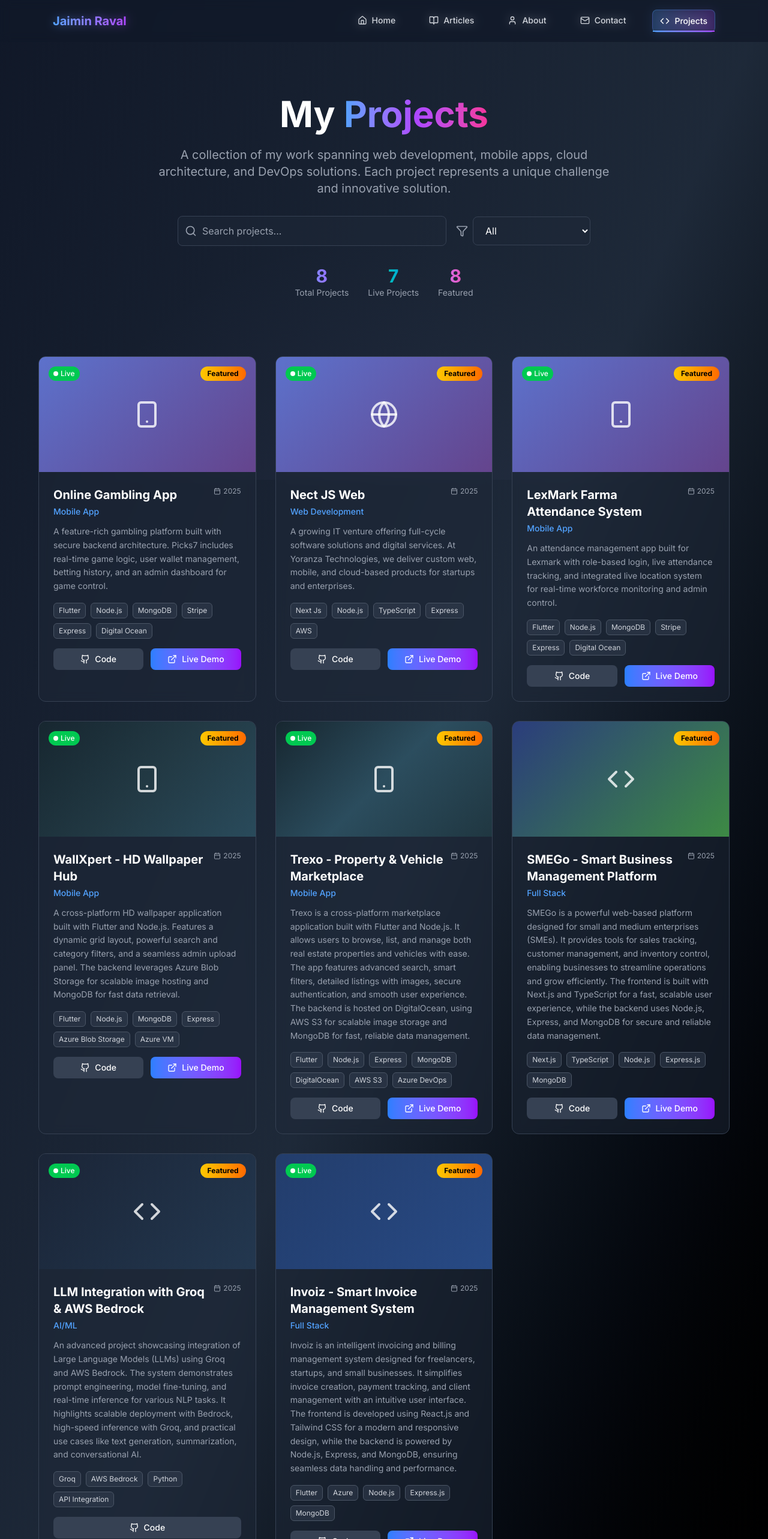
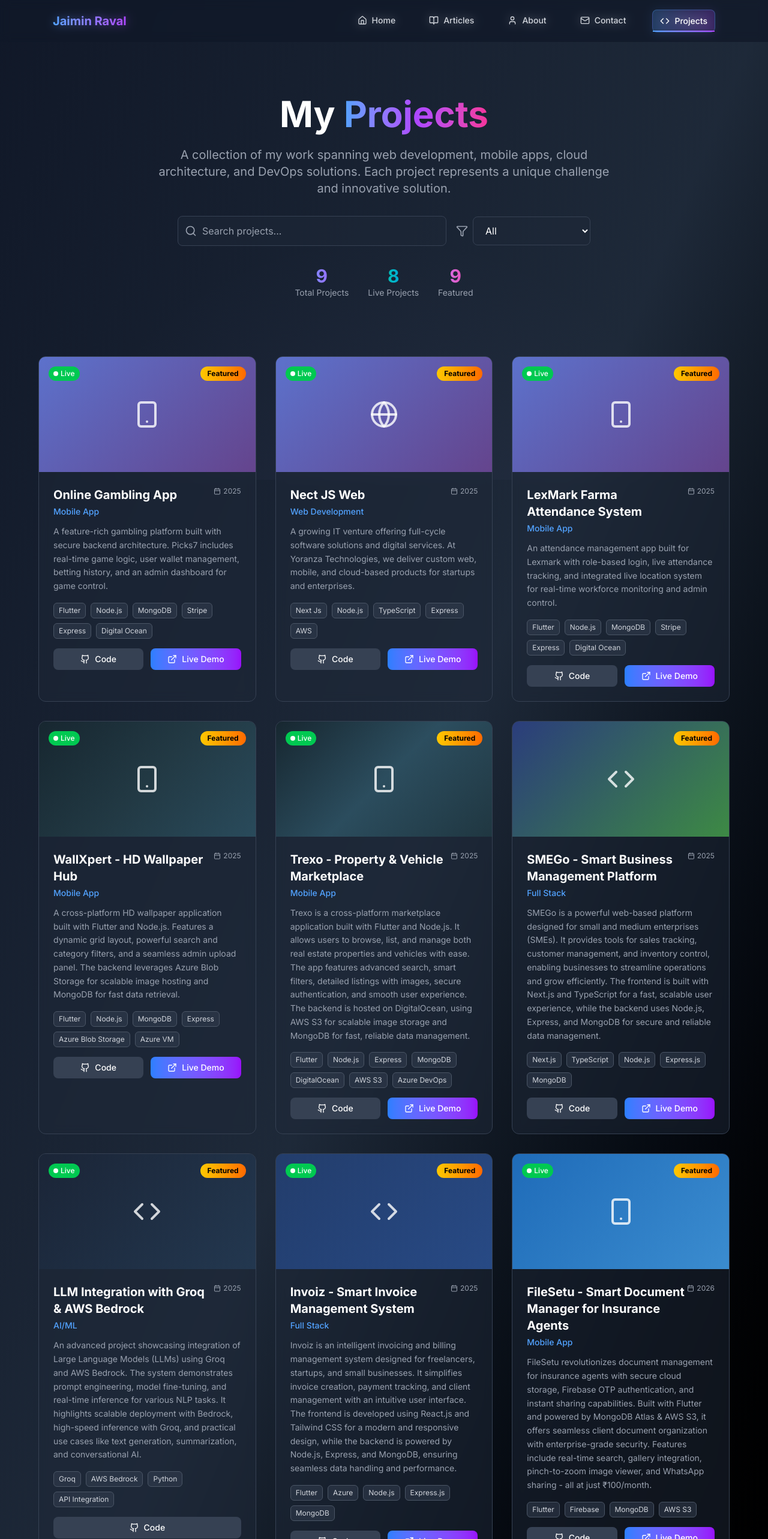
Before and after one commit to Jaimin7364/jaimin_Raval_Portfolio, a Next.js app: page /projects in a window 1280 px wide. Shown: the top 2566 px of the page at 60% size. Built offline with nearby package versions, Linux system fonts and the light colour scheme.

Commit message:
FileSetu added

```diff
--- a/data/projects.ts
+++ b/data/projects.ts
@@ -129,5 +129,19 @@
   downloadable: true,
   featured: true,
   status: "Live"
- }
+ },
+ {
+  id: 9,
+  title: "FileSetu - Smart Document Manager for Insurance Agents",
+  category: "Mobile App",
+  description: "FileSetu revolutionizes document management for insurance agents with secure cloud storage, Firebase OTP authentication, and instant sharing capabilities. Built with Flutter and powered by MongoDB Atlas & AWS S3, it offers seamless client document organization with enterprise-grade security. Features include real-time search, gallery integration, pinch-to-zoom image viewer, and WhatsApp sharing - all at just ₹100/month.",
+  technologies: ["Flutter", "Firebase", "MongoDB", "AWS S3"],
+  year: "2026",
+  gradient: "linear-gradient(135deg, #1976D2 0%, #42A5F5 100%)",
+  githubUrl: "/",
+  liveUrl: "/FileSetu.apk",
+  downloadable: true,
+  featured: true,
+  status: "Live"
+}
 ];
```
Also changed, not shown: 1 other file (tests, documents, lock files or other folders).
